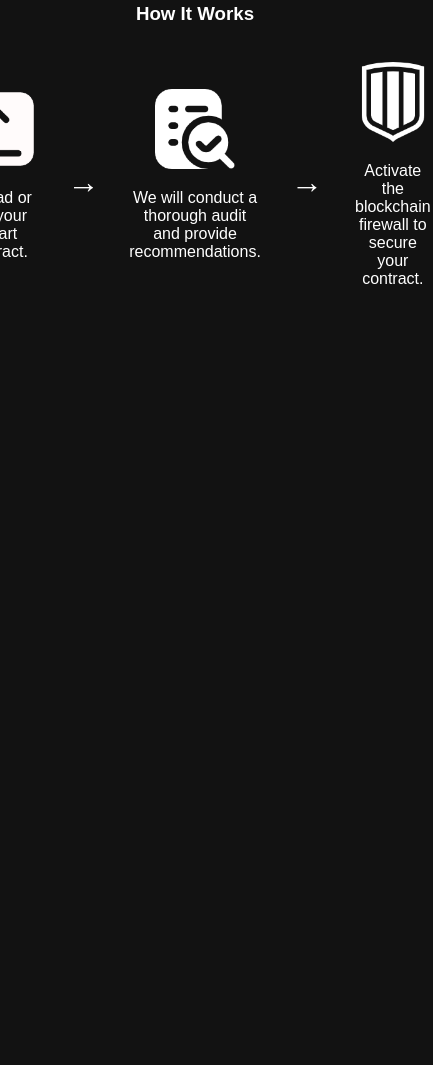
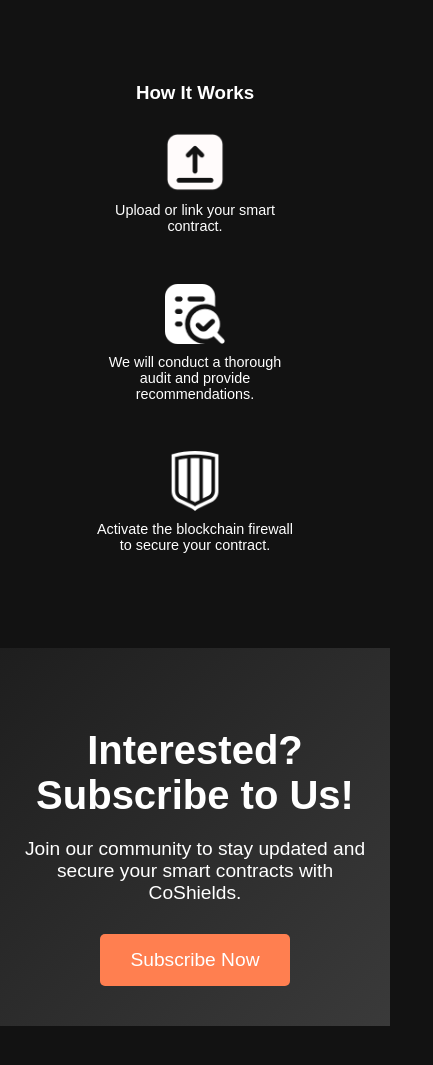
Before and after one commit to duestack/coshields-landing-page, a plain HTML site: page index.html in a window 390 px wide. Shown: the part 891-1956 px from the top of the page, 433 px wide, since content can reach past the window. Before the commit the page ends 1245 px from the top, so only its background shows below. Drawn offline with Linux system fonts and the light colour scheme.

Commit message:
Updated the subscribe section

```diff
--- a/index.html
+++ b/index.html
@@ -13,10 +13,8 @@
       window.dataLayer = window.dataLayer || [];
       function gtag(){dataLayer.push(arguments);}
       gtag('js', new Date());
-
       gtag('config', 'G-1NTKH64V3P');
     </script>
-
 </head>
 <body>
     <div class="hero">
@@ -27,9 +25,7 @@
         </header>
     </div>
     <section class="how-it-works">
-        <section>
-            <h3 >How It Works</h3>
-            <br>
+        <h3>How It Works</h3>
         <div class="steps">
             <div class="step">
                 <img src="assets/icons/upload_icon.png" alt="Upload Smart Contract">
@@ -47,7 +43,10 @@
             </div>
         </div>
     </section>
-
+    <section class="subscribe">
+        <h3>Interested? Subscribe to Us!</h3>
+        <p>Join our community to stay updated and secure your smart contracts with CoShields.</p>
+        <a href="https://8orcyrar2vv.typeform.com/to/jk5x4GKM" target="_blank" class="subscribe-button">Subscribe Now</a>
     </section>
 </body>
 </html>
--- a/styles.css
+++ b/styles.css
@@ -4,6 +4,7 @@
     font-family: 'Arial', sans-serif;
     margin: 0;
     padding: 0;
+    box-sizing: border-box;
 }
 
 .hero {
@@ -14,6 +15,7 @@
     justify-content: center;
     align-items: center;
     text-align: center;
+    padding: 20px;
 }
 
 header h1 {
@@ -26,9 +28,15 @@
     margin: 20px 0;
 }
 
+header p {
+    font-size: 1.2em;
+    margin: 10px 0;
+}
+
 .features {
     margin: 50px 0;
     text-align: center;
+    padding: 20px;
 }
 
 .features h3 {
@@ -53,24 +61,137 @@
 .how-it-works {
     text-align: center;
     margin: 50px 0;
+    padding: 20px;
 }
 
 .steps {
     display: flex;
     justify-content: center;
     align-items: center;
+    flex-wrap: wrap;
+    gap: 20px;
 }
 
 .step {
     margin: 0 20px;
+    text-align: center;
+    max-width: 200px;
 }
 
 .step img {
     width: 80px; /* Adjust size as needed */
     height: auto;
+    display: block;
+    margin: 0 auto;
+}
+
+.step p {
+    font-size: 1em;
+    margin-top: 10px;
 }
 
 .connector {
     font-size: 2em;
-    margin: 0 10px;
+    margin: 10px;
+    color: #888;
 }
+
+/* Responsive Design */
+@media (max-width: 1024px) {
+    header h1 {
+        font-size: 3em;
+    }
+
+    header h2 {
+        font-size: 2em;
+    }
+
+    header p {
+        font-size: 1em;
+    }
+
+    .steps {
+        flex-direction: column;
+        gap: 15px;
+    }
+
+    .step {
+        margin: 10px 0;
+    }
+
+    .connector {
+        display: none; /* Hide arrows for smaller screens */
+    }
+}
+
+@media (max-width: 768px) {
+    header h1 {
+        font-size: 2.5em;
+    }
+
+    header h2 {
+        font-size: 1.8em;
+    }
+
+    .features li {
+        font-size: 1.2em;
+    }
+
+    .step img {
+        width: 60px;
+    }
+}
+
+@media (max-width: 480px) {
+    header h1 {
+        font-size: 2em;
+    }
+
+    header h2 {
+        font-size: 1.5em;
+    }
+
+    header p {
+        font-size: 0.9em;
+    }
+
+    .features h3 {
+        font-size: 1.5em;
+    }
+
+    .step p {
+        font-size: 0.9em;
+    }
+}
+.subscribe {
+    text-align: center;
+    background: linear-gradient(135deg, #1e1e1e, #3a3a3a);
+    padding: 40px 20px;
+    color: #ffffff;
+    margin: 50px 0;
+}
+
+.subscribe h3 {
+    font-size: 2.5em;
+    margin-bottom: 20px;
+}
+
+.subscribe p {
+    font-size: 1.2em;
+    margin-bottom: 30px;
+}
+
+.subscribe-button {
+    display: inline-block;
+    background-color: #ff7f50;
+    color: #ffffff;
+    text-decoration: none;
+    padding: 15px 30px;
+    font-size: 1.2em;
+    border-radius: 5px;
+    transition: background-color 0.3s ease;
+}
+
+.subscribe-button:hover {
+    background-color: #ff6347;
+}
```
Lines whose indentation alone changed are shown as unchanged.
